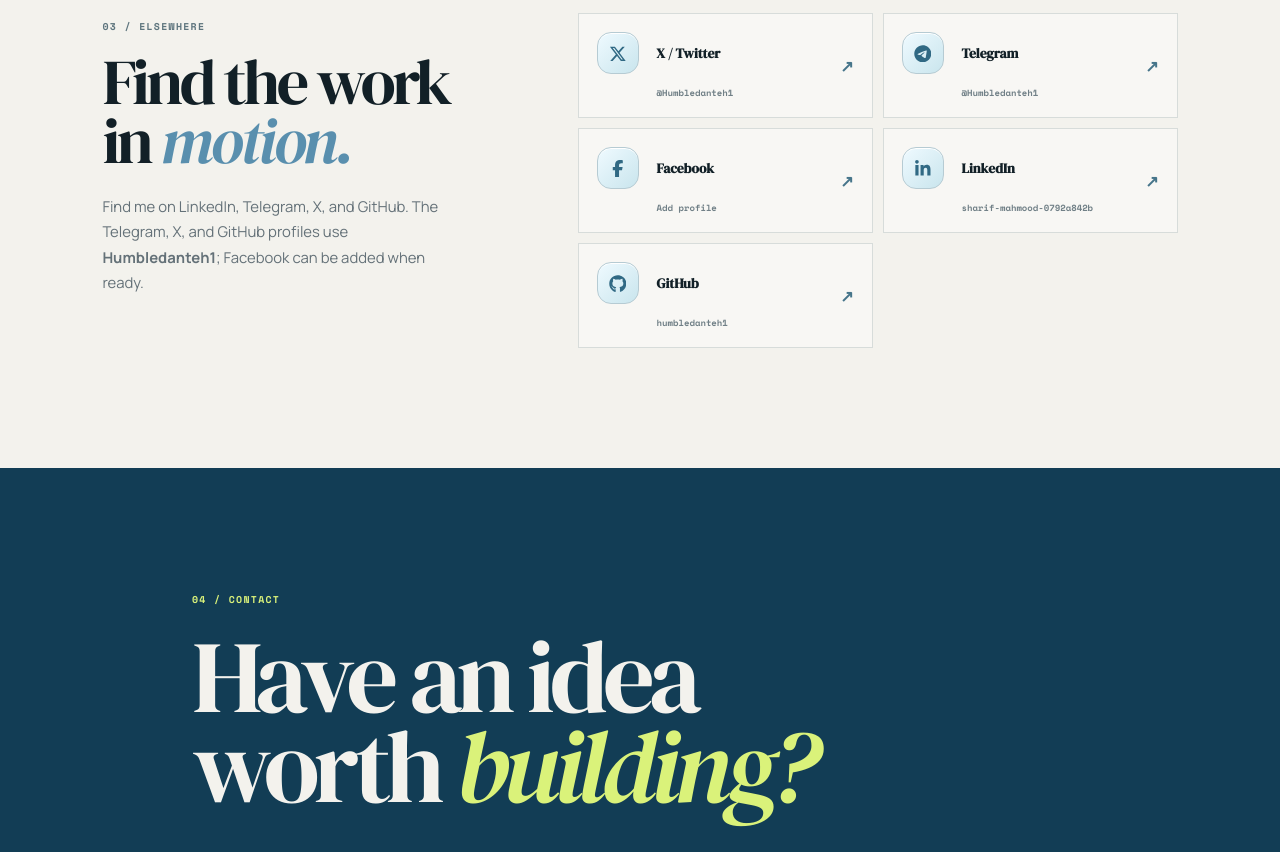
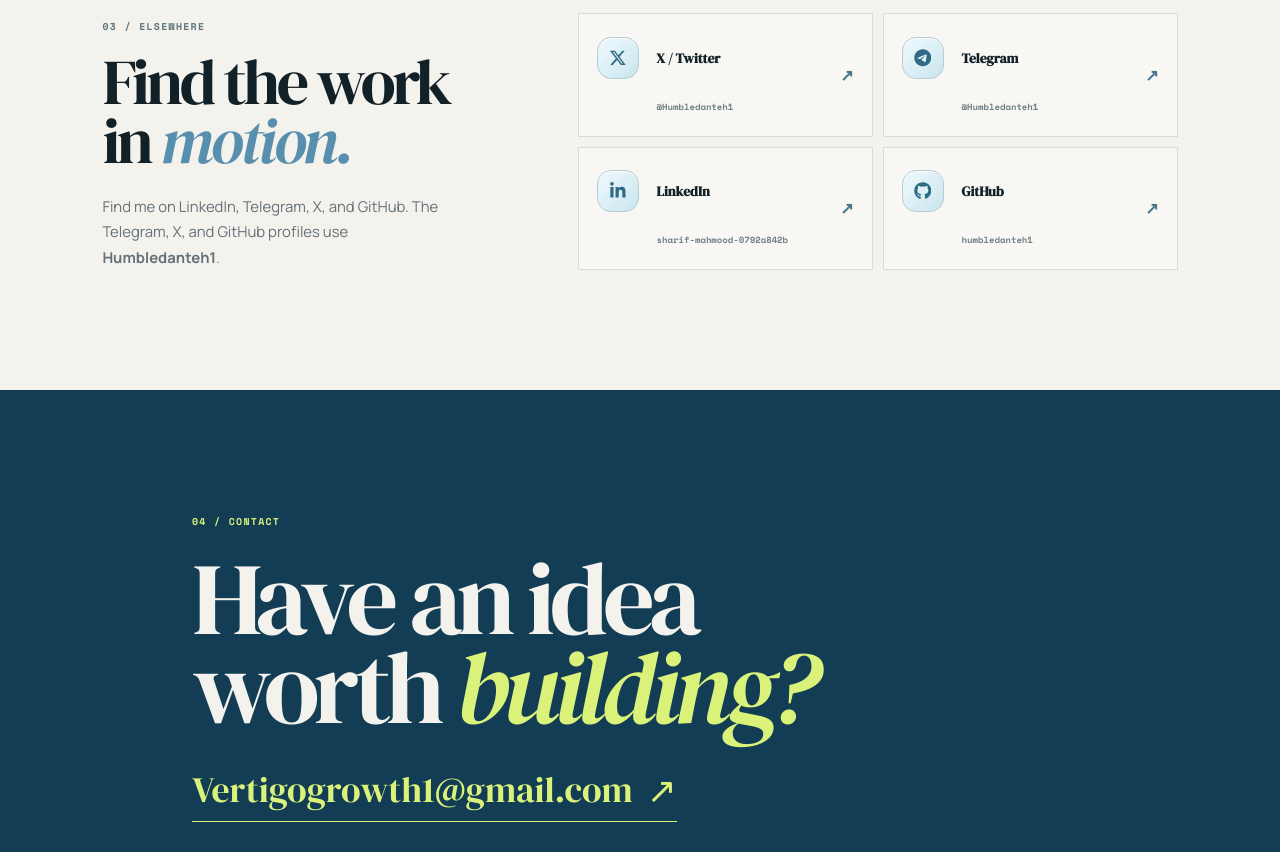
Before and after one commit to Humbledanteh1/humble-danteh-portfolio, a React (Vite) app: page / in a window 1280 px wide. Shown: the part 3160-4012 px from the top of the page. Built offline with nearby package versions, Linux system fonts and the light colour scheme.

Commit message:
Remove Facebook placeholder social card

```diff
--- a/src/App.tsx
+++ b/src/App.tsx
@@ -1,5 +1,5 @@
 import { useEffect, useState } from 'react'
-import { FaFacebookF, FaGithub, FaLinkedinIn, FaTelegram, FaXTwitter } from 'react-icons/fa6'
+import { FaGithub, FaLinkedinIn, FaTelegram, FaXTwitter } from 'react-icons/fa6'
 import { ProjectDemo } from './ProjectDemos'
 import { projectStories } from './projectData'
 import './App.css'
@@ -8,7 +8,6 @@ const projectTabs = ['All work', 'Commerce', 'Websites', 'AI agents'] as const
 const socialLinks = [
   { label: 'X / Twitter', handle: '@Humbledanteh1', icon: FaXTwitter, href: 'https://x.com/Humbledanteh1' },
   { label: 'Telegram', handle: '@Humbledanteh1', icon: FaTelegram, href: 'https://t.me/Humbledanteh1' },
-  { label: 'Facebook', handle: 'Add profile', icon: FaFacebookF, href: '#contact' },
   { label: 'LinkedIn', handle: 'sharif-mahmood-0792a842b', icon: FaLinkedinIn, href: 'https://www.linkedin.com/in/sharif-mahmood-0792a842b' },
   { label: 'GitHub', handle: 'humbledanteh1', icon: FaGithub, href: 'https://github.com/Humbledanteh1' },
 ]
@@ -132,7 +131,7 @@ export default function App() {
       </section>
 
       <section className="social-section" aria-labelledby="social-heading">
-        <div className="social-intro"><span className="eyebrow">03 / Elsewhere</span><h2 id="social-heading">Find the work<br />in <em>motion.</em></h2><p>Find me on LinkedIn, Telegram, X, and GitHub. The Telegram, X, and GitHub profiles use <strong>Humbledanteh1</strong>; Facebook can be added when ready.</p></div>
+        <div className="social-intro"><span className="eyebrow">03 / Elsewhere</span><h2 id="social-heading">Find the work<br />in <em>motion.</em></h2><p>Find me on LinkedIn, Telegram, X, and GitHub. The Telegram, X, and GitHub profiles use <strong>Humbledanteh1</strong>.</p></div>
         <div className="social-list">{socialLinks.map(({ label, handle, icon: Icon, href }) => <a className="social-card" href={href} aria-label={`${label}: ${handle}`} key={label} target={href.startsWith('http') ? '_blank' : undefined} rel={href.startsWith('http') ? 'noreferrer' : undefined}><span className="social-icon" aria-hidden="true"><Icon /></span><span className="social-name">{label}</span><small>{handle}</small><b aria-hidden="true">↗</b></a>)}</div>
       </section>
 
```
